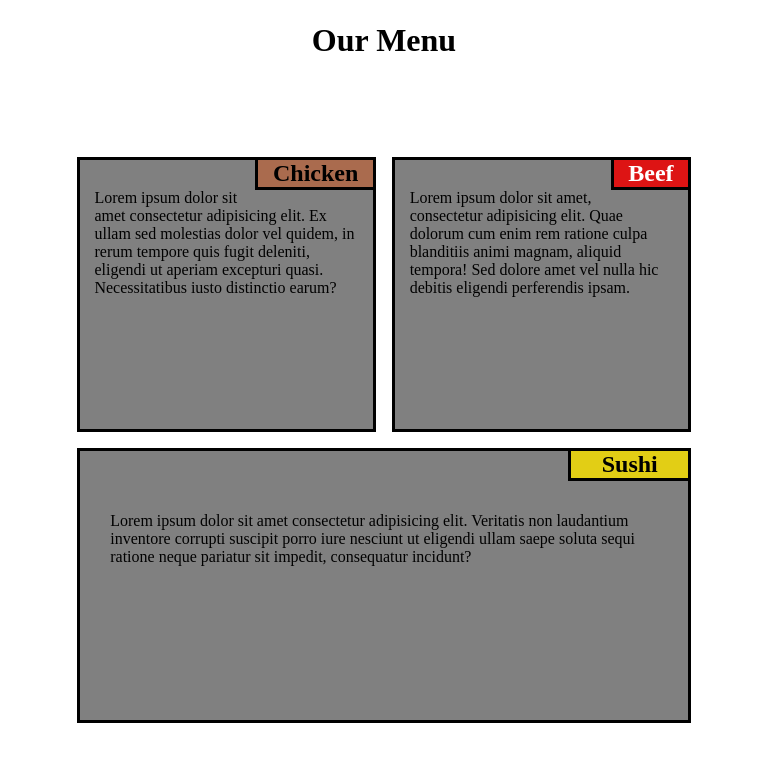
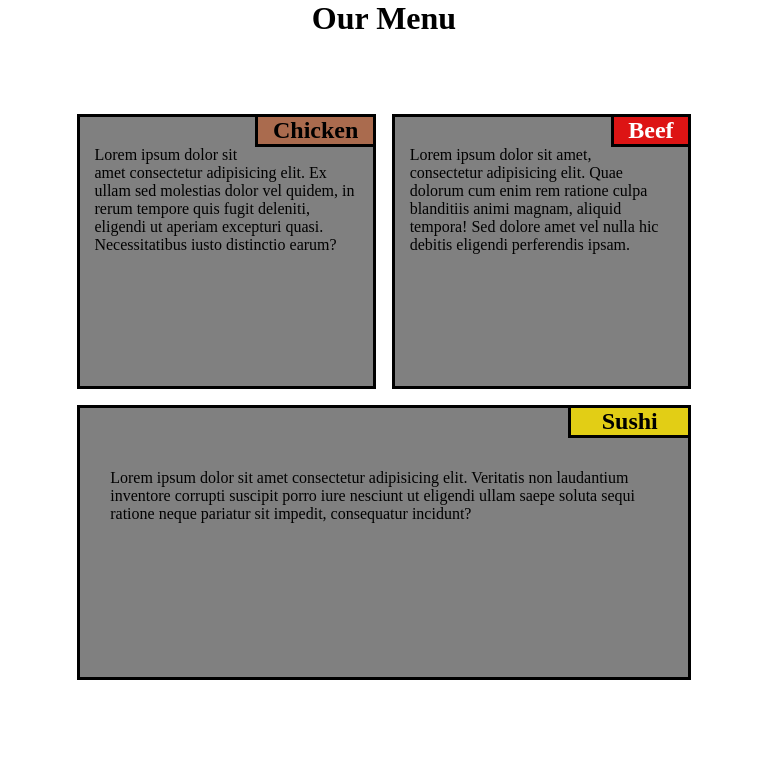
Before and after one commit to Evaldasss/test, a plain HTML site: page index.html in a window 768 px wide. Drawn offline with Linux system fonts and the light colour scheme.

Commit message:
dar vienas

```diff
--- a/style.css
+++ b/style.css
@@ -70,6 +70,9 @@ p{
 .Sushi{
     grid-area: Sushi;
 }
+    .main{
+        height: 10%;
+    }
 }
 
 @media(min-width: 769px){
```
